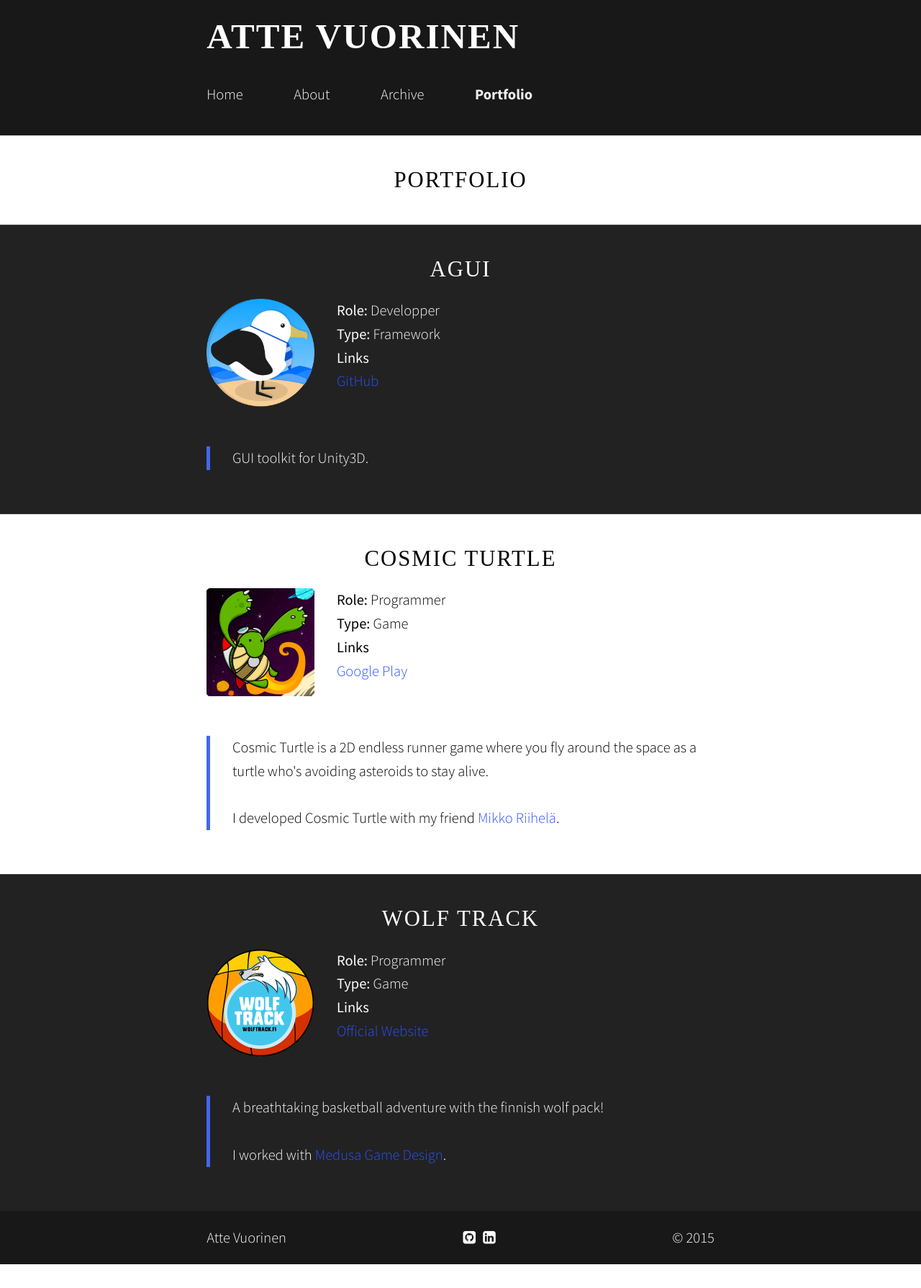
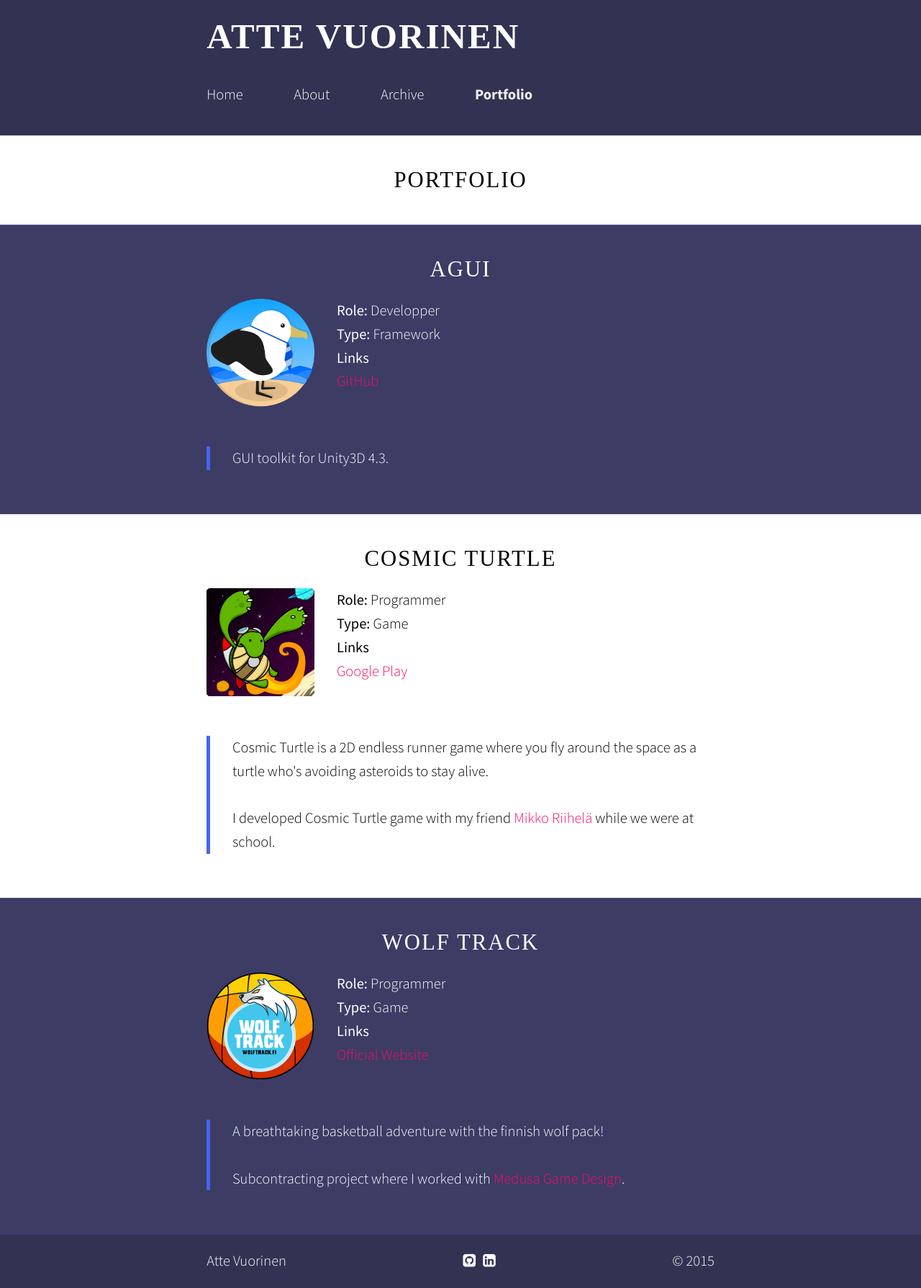
Before and after one commit to avuorinen/avuorinen.github.io, a Jekyll site: the page built from portfolio.html, in a window 1280 px wide. Shown: the whole page at 72% size. Built offline with Jekyll 4.4.1, drawn with Linux system fonts in a browser that asks for light colours; nearby versions of some CDN libraries; some web fonts are replaced; before the commit the page ends 1756 px from its top, so only the background shows below that.

Commit message:
Updated theme's color scheme. Updated projects information.

```diff
--- a/_config.yml
+++ b/_config.yml
@@ -15,12 +15,12 @@
     padding: 33%
     anchor: "#46f"
     serif-heading: true
-    nav: "#181818"
+    nav: "#323252" #181818 #3F51B5 #38384A #3C3C65 #323252
     #headline: "#06f"
     description: "white"
     article:
         odd: "#ffffff"
-        even: "#222222"
+        even: "#3C3C65" #"#222222"
 
 links:
   - github: "https://github.com/avuorinen"
--- a/_data/projects.yml
+++ b/_data/projects.yml
@@ -10,7 +10,7 @@
 projects:
  - name: AGUI
    type: Framework
-   info: GUI toolkit for Unity3D.
+   info: GUI toolkit for Unity3D 4.3.
    role: Developper
    image: "/img/projects/AGUI.png"
    links:
@@ -21,7 +21,7 @@
    type: Game
    info: Cosmic Turtle is a 2D endless runner game where you fly around the space as a turtle who's avoiding asteroids to stay alive.
          <br><br>
-         I developed Cosmic Turtle with my friend <a href="http://fi.linkedin.com/pub/mikko-riihel%C3%A4/86/22/4b2">Mikko Riihelä</a>.
+         I developed Cosmic Turtle game with my friend <a href="http://fi.linkedin.com/pub/mikko-riihel%C3%A4/86/22/4b2">Mikko Riihelä</a> while we were at school.
    role: Programmer
    image: "/img/projects/cosmic_turtle.png"
    links:
@@ -32,7 +32,7 @@
    type: Game
    info: A breathtaking basketball adventure with the finnish wolf pack!
          <br><br>
-         I worked with <a href="https://fi-fi.facebook.com/GameDesignKyamk">Medusa Game Design</a>.
+         Subcontracting project where I worked with <a href="https://fi-fi.facebook.com/GameDesignKyamk">Medusa Game Design</a>.
    role: Programmer
    image: "/img/projects/wolf_track.png"
    links:
--- a/_sass/mixins.sass
+++ b/_sass/mixins.sass
@@ -29,7 +29,8 @@
         color: reduce($background, 60%)
     div a
         font-weight: if($anchor, inherit, 400)
-        color: if($anchor, reduce($anchor, 5%), inherit)
+        #color: if($anchor, reduce($anchor, 5%), inherit)
+        color: if($anchor, reduce(#f92672, 5%), #f92672)
         &:hover
             color: gray
     footer a
```
